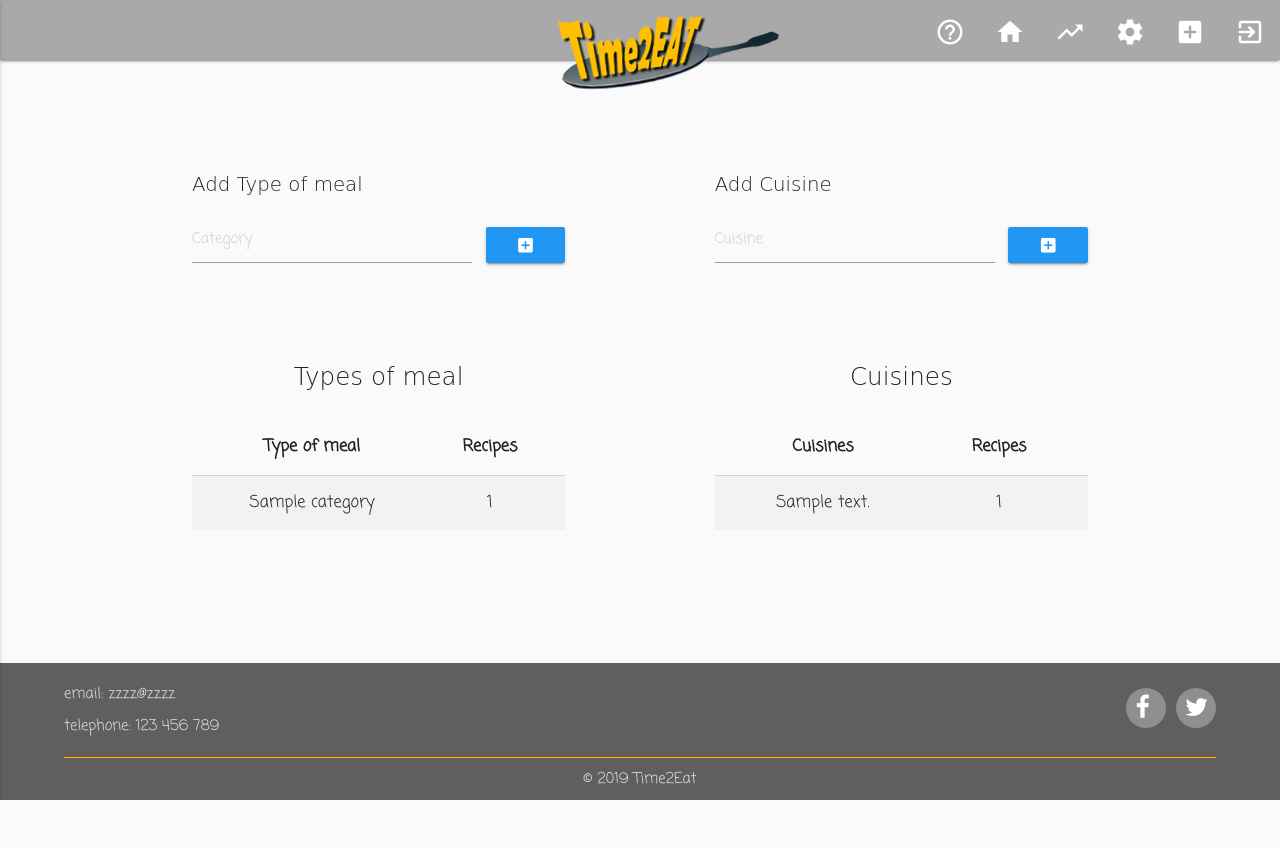
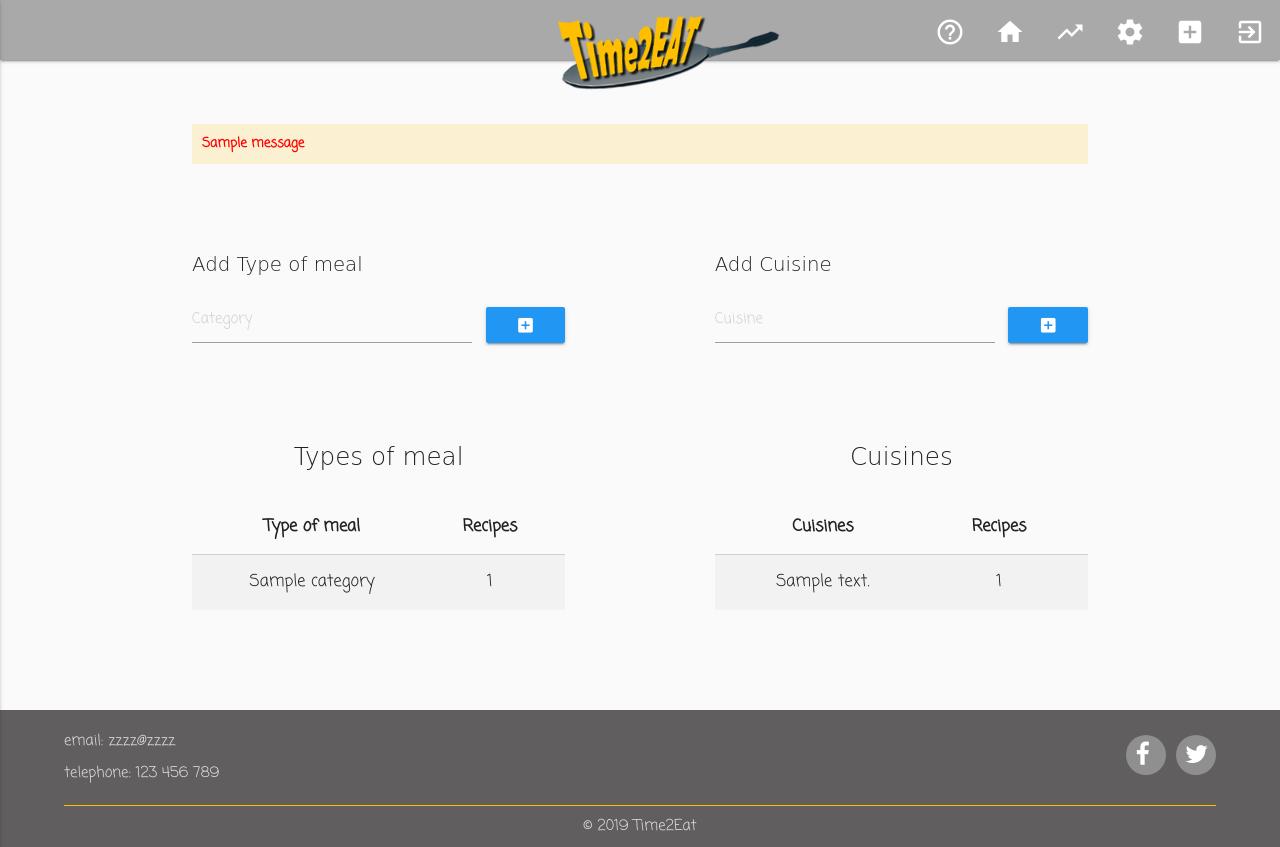
Before and after one commit to elenasacristan/CookBook, a Flask app: page /manage_categories in a window 1280 px wide. Before the commit the page ends 800 px from the top, so only its background shows below. Run offline with Flask 2, Linux system fonts and the light colour scheme; one stand-in notice (Sample message) is shown; a database or web service that is not in the repository returns one stand-in record (values such as "Sample title"); data that the repository does not hold is empty; some libraries are stand-ins or nearby versions; some web fonts are replaced.

Commit message:
flash message added to login/register and manage categories pages

```diff
--- a/app.py
+++ b/app.py
@@ -2,7 +2,7 @@ import os
 # env is where I have my environmental variables and it is only used for to run my code locally
 import env
 import json
-from flask import Flask, render_template, request, url_for, redirect, session
+from flask import Flask, render_template, request, url_for, redirect, session, flash
 from flask_pymongo import PyMongo, DESCENDING
 from bson.objectid import ObjectId
 from bson import json_util
@@ -56,8 +56,8 @@ def login():
             session["username"] = request.form["username"].capitalize()
             return redirect(url_for('get_recipes'))
 
-    message = 'The login details are not correct'
-    return render_template('login.html', message=message, title=title)
+    flash('The login details are not correct')
+    return render_template('login.html', title=title)
 
 
 @app.route('/register', methods=['POST','GET'])
@@ -73,8 +73,8 @@ def register():
             session['username'] = request.form['username'].capitalize()
             return redirect(url_for('get_recipes'))
 
-        message = "That username already exists, please choose a different one."
-        return render_template('register.html', message=message, title=title)
+        flash('That username already exists, please choose a different one.')
+        return render_template('register.html', title=title)
 
     return render_template('register.html', title=title)
 
@@ -321,36 +321,40 @@ def delete_cuisine(cuisine_id):
     return redirect(url_for('manage_categories'))
 
 
-# function to redirect to the page where the user can add a new category
-@app.route('/add_category')
-def add_category():
-    return render_template('add_category.html')
-
-
-# function to redirect to the page where the user can add a new cuisine
-@app.route('/add_cuisine')
-def add_cuisine():
-    return render_template('add_cuisine.html')
-
-
 # function to insert a new category into the database
 @app.route('/insert_category', methods=['GET', 'POST'])
 def insert_category():
-    categories = mongo.db.Categories
-    categories.insert_one({
-            'category':request.form['category'].capitalize()
-        })
-    return redirect(url_for('manage_categories'))
+    if request.method == 'POST':
+        categories = mongo.db.Categories
+        category_form = request.form['category'].capitalize()
+        category_exists = categories.find_one({'category':category_form})
+
+        if category_exists is None:
+            categories.insert_one({
+                'category':request.form['category'].capitalize()
+                })
+            return redirect(url_for('manage_categories'))
+        else:
+            flash('That type of meal already exists')
+            return redirect(url_for('manage_categories'))
 
 
 # function to insert a new cuisine into the database
 @app.route('/insert_cuisine', methods=['GET', 'POST'])
 def insert_cuisine():
-    cuisines = mongo.db.Cuisines
-    cuisines.insert_one({
-            'cuisine':request.form['cuisine'].capitalize()
-        })
-    return redirect(url_for('manage_categories'))
+    if request.method == 'POST':
+        cuisines = mongo.db.Cuisines
+        cuisine_form = request.form['cuisine'].capitalize()
+        cuisine_exists = cuisines.find_one({'cuisine':cuisine_form})
+
+        if cuisine_exists is None:
+            cuisines.insert_one({
+                'cuisine':request.form['cuisine'].capitalize()
+                })
+            return redirect(url_for('manage_categories'))
+        else:
+            flash('That cuisine already exists')
+            return redirect(url_for('manage_categories'))
 
 
 # http://adilmoujahid.com/posts/2015/01/interactive-data-visualization-d3-dc-python-mongodb/
--- a/static/css/styles.css
+++ b/static/css/styles.css
@@ -99,6 +99,10 @@ h5 {
 .error_message {
   margin-top: 20px;
   color: red;
+  background-color: #ffbf0029;
+  padding: 10px;
+  font-size: 0.8em;
+  font-weight: bolder;
 }
 
 /* rest of the pages */
--- a/templates/login.html
+++ b/templates/login.html
@@ -19,6 +19,10 @@
             here</strong></a></p>
 
 <!-- if the login details are incorrect we will display an error message below -->
-<p class="error_message text-center">{{message}}</p>
+{% with messages = get_flashed_messages() %} {% if messages %}
+{% for message in messages %}
+<p class="error_message">{{ message }}</p>
+{% endfor %}
+{% endif %} {% endwith %}
 
 {% endblock %}
--- a/templates/manage_categories.html
+++ b/templates/manage_categories.html
@@ -2,11 +2,22 @@
 
 {% block content %}
 <div class="container manage-categories">
+    <div class="row">
+        <div class="col s12">
+            {% with messages = get_flashed_messages() %} {% if messages %}
+            {% for message in messages %}
+            <p class="error_message">{{ message }}</p>
+            {% endfor %}
+            {% endif %} {% endwith %}
+        </div>
+    </div>
+
 
     <div class="row">
         <!-- type of meals -->
         <div class="col s12 m12 l5 center-align">
             <!-- add new type of meal -->
+
             <form action="{{url_for('insert_category')}}" method="POST" class="add_category_cuisine">
                 <h6 class="left-align">Add Type of meal</h6>
                 <div class="row">
@@ -18,13 +29,13 @@
                     <div class="col s3 right-align">
                         <button class="btn waves-effect waves-light blue" type="submit" name="action"><i
                                 class="material-icons">add_box</i></button>
-
                     </div>
                 </div>
             </form>
+
             <!-- type of meals that already exist -->
             <h5>Types of meal</h5>
-            <table class="striped centered">
+            <table class=" striped centered">
                 <thead>
                     <tr>
                         <th>Type of meal</th>
@@ -63,7 +74,7 @@
                 </tbody>
             </table>
         </div>
-
+        {{message}}
         <!-- cuisines -->
         <div class="col s12 m12 offset-l2 l5 center-align">
             <!-- add new cuisine -->
--- a/templates/register.html
+++ b/templates/register.html
@@ -17,6 +17,10 @@
 </form>
 
 <!-- if the user name is already in use we will display an error message below -->
-<p class="error_message text-center">{{message}}</p>
+{% with messages = get_flashed_messages() %} {% if messages %}
+{% for message in messages %}
+<p class="error_message">{{ message }}</p>
+{% endfor %}
+{% endif %} {% endwith %}
 
 {% endblock %}
```
